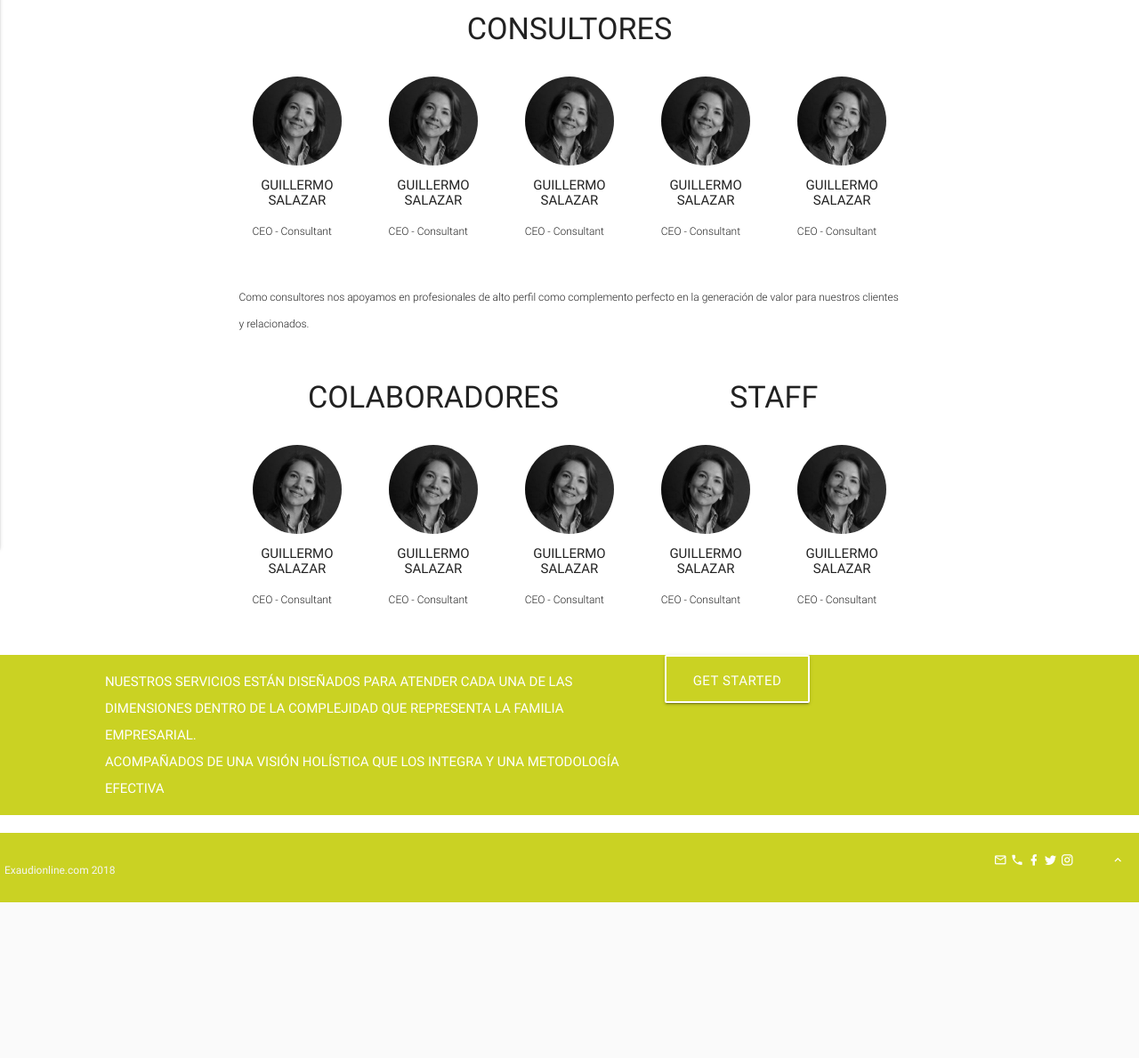
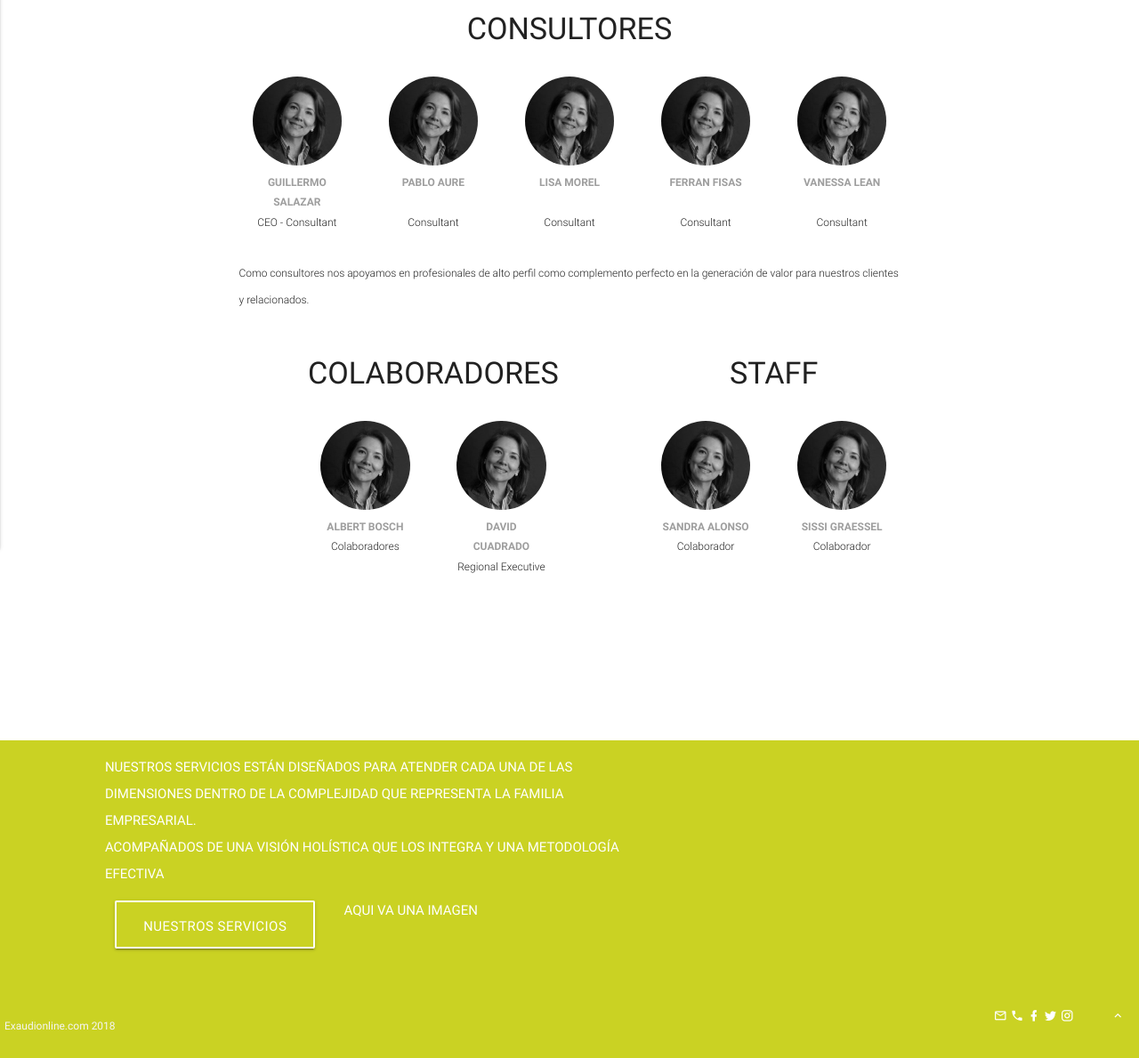
Before and after one commit to johnny9052/EXAUDI, a PHP site: page /index.php?page=team in a window 1280 px wide. Shown: the part 244-1433 px from the top of the page at 89% size. Before the commit the page ends 1258 px from the top, so only its background shows below. Run offline with PHP 8.4, Linux system fonts and the light colour scheme.

Commit message:
Avances en team

```diff
--- a/Resources/public/css/exaudi.css
+++ b/Resources/public/css/exaudi.css
@@ -36,3 +36,14 @@
 .centrarVerticalSectionHome{
     padding-top: 150px !important;
 }
+
+.centrarVerticalSectionTeam{
+    padding-top: 150px !important;
+}
+
+.titleTeam{
+    font-size: 15px;
+    text-align: center;
+    font-weight:bold;
+
+}
--- a/View/public/team.php
+++ b/View/public/team.php
@@ -1,8 +1,7 @@
 <div class="container">
     <div class="section">
-
         <div class="row">
-            <div class="col s12 m1">
+            <div class="col s12 m1 ">
 
             </div>
             <div class="col s12 m10">
@@ -44,47 +43,47 @@
 
             </div>
             <div class="col s12 m2">
-                <div class="icon-block">
+                <div class="icon-block titleTeam">
                     <img src="Resources/public/image/team/consultor1.jpg" alt="" class="circle responsive-img"> <!-- notice the "circle" class -->
-                    <h6 class="center">GUILLERMO SALAZAR</h6>
+                    <label>GUILLERMO SALAZAR</label>
 
-                    <p class="consultantDesc">CEO - Consultant</p>
+                    <h8 class="consultantDesc"> <br>CEO - Consultant</h8>
                 </div>
             </div>
 
             <div class="col s12 m2">
-                <div class="icon-block">
+                <div class="icon-block titleTeam">
                     <img src="Resources/public/image/team/consultor1.jpg" alt="" class="circle responsive-img"> <!-- notice the "circle" class -->
-                    <h6 class="center">GUILLERMO SALAZAR</h6>
+                    <label>PABLO AURE</label>
 
-                    <p class="consultantDesc">CEO - Consultant</p>
+                    <h8 class="consultantDesc"><br><br>Consultant</h8>
                 </div>
             </div>
 
             <div class="col s12 m2">
-                <div class="icon-block">
+                <div class="icon-block titleTeam">
                     <img src="Resources/public/image/team/consultor1.jpg" alt="" class="circle responsive-img"> <!-- notice the "circle" class -->
-                    <h6 class="center">GUILLERMO SALAZAR</h6>
+                    <label>LISA MOREL</label>
 
-                    <p class="consultantDesc">CEO - Consultant</p>
+                    <h8 class="consultantDesc"><br><br>Consultant</h8>
                 </div>
             </div>
 
             <div class="col s12 m2">
-                <div class="icon-block">
+                <div class="icon-block titleTeam">
                     <img src="Resources/public/image/team/consultor1.jpg" alt="" class="circle responsive-img"> <!-- notice the "circle" class -->
-                    <h6 class="center">GUILLERMO SALAZAR</h6>
+                    <label>FERRAN FISAS</label>
 
-                    <p class="consultantDesc">CEO - Consultant</p>
+                    <h8 class="consultantDesc"><br><br>Consultant</h8>
                 </div>
             </div>
 
             <div class="col s12 m2">
-                <div class="icon-block">
+                <div class="icon-block titleTeam">
                     <img src="Resources/public/image/team/consultor1.jpg" alt="" class="circle responsive-img"> <!-- notice the "circle" class -->
-                    <h6 class="center">GUILLERMO SALAZAR</h6>
+                    <label>VANESSA LEAN</label>
 
-                    <p class="consultantDesc">CEO - Consultant</p>
+                    <h8 class="consultantDesc"><br><br>Consultant</h8>
                 </div>
             </div>
 
@@ -129,77 +128,74 @@
         </div>
 
         <div class="row">
-            <div class="col s12 m1">
+            <div class="col s12 m2">
 
             </div>
             <div class="col s12 m2">
-                <div class="icon-block">
+                <div class="icon-block titleTeam">
                     <img src="Resources/public/image/team/consultor1.jpg" alt="" class="circle responsive-img"> <!-- notice the "circle" class -->
-                    <h6 class="center">GUILLERMO SALAZAR</h6>
+                    <label>ALBERT BOSCH</label>
 
-                    <p class="consultantDesc">CEO - Consultant</p>
+                    <h8 class="consultantDesc">Colaboradores</h8>
                 </div>
             </div>
 
             <div class="col s12 m2">
-                <div class="icon-block">
+                <div class="icon-block titleTeam">
                     <img src="Resources/public/image/team/consultor1.jpg" alt="" class="circle responsive-img"> <!-- notice the "circle" class -->
-                    <h6 class="center">GUILLERMO SALAZAR</h6>
+                    <label>DAVID CUADRADO</label>
 
-                    <p class="consultantDesc">CEO - Consultant</p>
+                    <h8 class="consultantDesc" > Regional Executive</h8>
+                </div>
+            </div>
+
+            <div class="col s12 m1">
+            </div>
+
+
+            <div class="col s12 m2">
+                <div class="icon-block titleTeam" >
+                    <img src="Resources/public/image/team/consultor1.jpg" alt="" class="circle responsive-img"> <!-- notice the "circle" class -->
+                    <label>SANDRA ALONSO</label>
+
+                    <h8 class="consultantDesc">Colaborador</h8>
                 </div>
             </div>
 
             <div class="col s12 m2">
-                <div class="icon-block">
+                <div class="icon-block titleTeam">
                     <img src="Resources/public/image/team/consultor1.jpg" alt="" class="circle responsive-img"> <!-- notice the "circle" class -->
-                    <h6 class="center">GUILLERMO SALAZAR</h6>
+                    <label>SISSI GRAESSEL</label>
 
-                    <p class="consultantDesc">CEO - Consultant</p>
+                    <h8 class="consultantDesc">Colaborador</h8>
                 </div>
             </div>
-
-            <div class="col s12 m2">
-                <div class="icon-block">
-                    <img src="Resources/public/image/team/consultor1.jpg" alt="" class="circle responsive-img"> <!-- notice the "circle" class -->
-                    <h6 class="center">GUILLERMO SALAZAR</h6>
-
-                    <p class="consultantDesc">CEO - Consultant</p>
-                </div>
-            </div>
-
-            <div class="col s12 m2">
-                <div class="icon-block">
-                    <img src="Resources/public/image/team/consultor1.jpg" alt="" class="circle responsive-img"> <!-- notice the "circle" class -->
-                    <h6 class="center">GUILLERMO SALAZAR</h6>
-
-                    <p class="consultantDesc">CEO - Consultant</p>
-                </div>
-            </div>
-
-            <div class="col s12 m1">
-
-            </div>
         </div>
-
     </div>
 </div>
 
-<div class="row verdeExaudi">
-    <div class="col s12 m1">
 
-    </div>
-    <div class="col s12 m6">
-        <div class="left">
-            <p class="verdeExaudi">NUESTROS SERVICIOS ESTÁN DISEÑADOS PARA ATENDER CADA UNA DE LAS DIMENSIONES DENTRO DE LA COMPLEJIDAD QUE REPRESENTA LA FAMILIA EMPRESARIAL.
-                <br>
-                ACOMPAÑADOS DE UNA VISIÓN HOLÍSTICA QUE LOS INTEGRA Y UNA METODOLOGÍA EFECTIVA
-                <br>
-            </p>
+<div class="anchoTotal alturaSectionHome centrarVerticalSectionHome">
+    <div class="row verdeExaudi">
+        <div class="col s12 m1">
 
         </div>
+        <div class="col s12 m6">
+            <div style="padding-bottom:50px;" class="left">
+                <p class="verdeExaudi">NUESTROS SERVICIOS ESTÁN DISEÑADOS PARA ATENDER CADA UNA DE LAS DIMENSIONES DENTRO DE LA COMPLEJIDAD QUE REPRESENTA LA FAMILIA EMPRESARIAL.
+                    <br>
+                    ACOMPAÑADOS DE UNA VISIÓN HOLÍSTICA QUE LOS INTEGRA Y UNA METODOLOGÍA EFECTIVA
+                    <br>
+                </p>
 
-    </div>
-    <div class=" btn-large verdeExaudi botonExaudi">Get Started
+                <div class="col s12 m5" >
+                    <div class=" btn-large verdeExaudi botonExaudi">NUESTROS SERVICIOS
+                    </div>
+                </div>
+                <div class="col s12 m5">
+                    AQUI VA UNA IMAGEN
+                </div>
+            </div>
+        </div>
     </div>
 </div>
```
